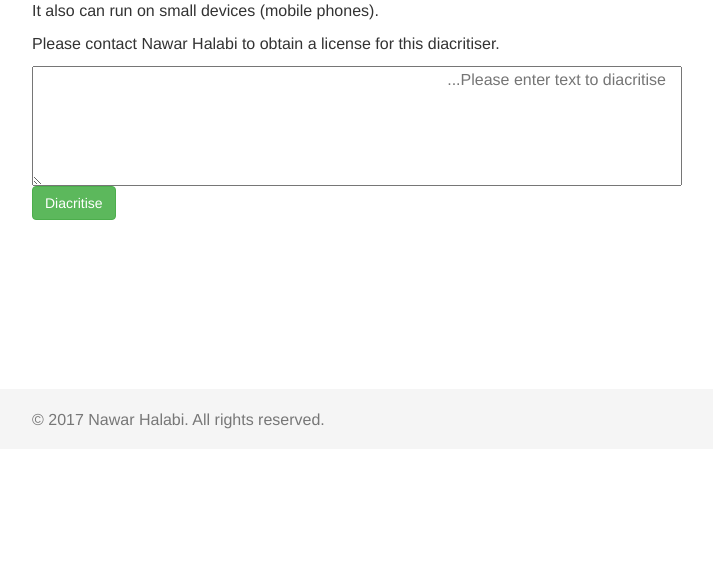
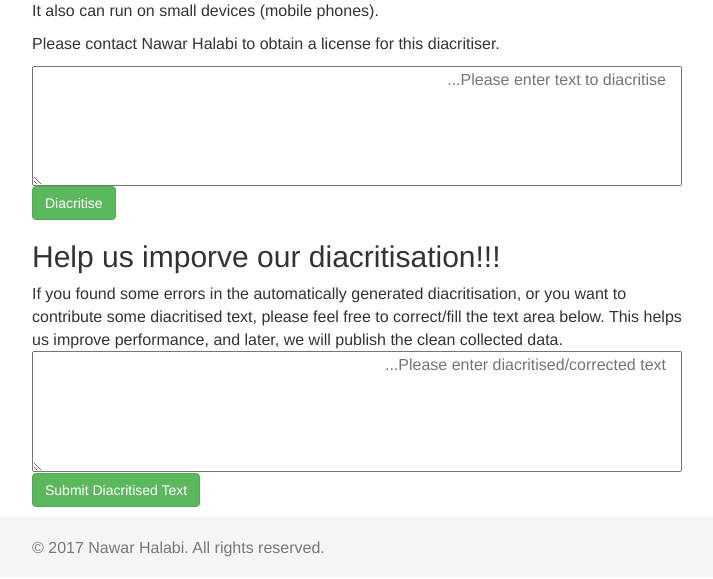
Before and after one commit to nawarhalabi/Arabic-Speech-Corpus-Website, a PHP site: page /diacritiser.php in a window 1280 px wide. Shown: the part 351-930 px from the top of the page, without its empty margins (283-996 px from the left). Before the commit the page ends 780 px from the top, so only its background shows below. Run offline with PHP 8.4, Linux system fonts and the light colour scheme; some libraries are stand-ins or nearby versions.

Commit message:
Added section for contribtuing corrections

```diff
--- a/diacritise.php
+++ b/diacritise.php
@@ -1,5 +1,5 @@
 <?php
-if ( isset( $_POST['text'] ) && strlen( $_POST['text'] ) < 300 ) {
+if ( isset( $_POST['text'] ) && strlen( $_POST['text'] ) < 1000 ) {
 	file_put_contents( getcwd() . '/diacritiser/input', $_POST['text'] );
 
 	$input = '"' . getcwd() . '/diacritiser/input"';
@@ -24,7 +24,7 @@ if ( isset( $_POST['text'] ) && strlen( $_POST['text'] ) < 300 ) {
 	}';
 } else {
 	echo '{
-		"text": "Input too long for this demo"
+		"text": "النص طويل جداً...Text too long for demo..."
 	}';
 }
 ?>
--- a/diacritiser.php
+++ b/diacritiser.php
@@ -45,6 +45,8 @@ ini_set("display_errors", 1);
 
 		<script src="js/analytics.js"></script>
 		<script src="js/diacritise.js"></script>
+		<script src="js/correct.js"></script>
+		<script src="https://www.google.com/recaptcha/api.js" async defer></script>
 	</head>
 
 	<body>
@@ -53,14 +55,17 @@ ini_set("display_errors", 1);
 			<a href="http://en.arabicspeechcorpus.com">
 				<img id="site-logo" src="img/logo.png" alt="logo" />
 			</a>
+
 			<div class="language-selector">
 				<a href="http://ar.arabicspeechcorpus.com/diacritiser.php" title="مشكل اللغة العربية">Arabic</a>
 				|
 				<a href="http://en.arabicspeechcorpus.com/diacritiser.php" title="Arabic Speech Corpus Diacritiser">English</a>
 			</div>
+
 			<div class="page-header">
 				<h1>Arabic Speech Corpus Diacritiser</h1>
 			</div>
+
 			<p>This diacritiser was trained on a dataset of millions of datapoints scraped from websites and from old books (Alshamila library). It uses Conditional Random Fields and achieves higher accuracy than all, bigger size, slower diacritisers out there.</p>
 			<p>It also can run on small devices (mobile phones).</p>
 			<p>Please contact Nawar Halabi to obtain a license for this diacritiser.</p>
@@ -68,6 +73,17 @@ ini_set("display_errors", 1);
 			<input class="btn btn-success" type="button" name="diacritise" value="Diacritise" />
 			<h2 id="result-header" class="hidden">Result</h2>
 			<p dir="rtl" id="diacritisation-result"></p>
+
+			<h2 id="corrections-header">Help us imporve our diacritisation!!!</h2>
+			<p>If you found some errors in the automatically generated diacritisation, or you want to contribute some diacritised text, please feel free to correct/fill the text area below. This helps us improve performance, and later, we will publish the clean collected data.
+			<textarea dir="rtl" class="col-xs-12" name="correction" rows="5" placeholder="Please enter diacritised/corrected text..."></textarea>
+			<div class="row">
+				<div class="col-xs-12">
+					<div class="g-recaptcha" data-sitekey="6LdothcUAAAAANTLzAF30jJz_o51CxlPi0XRYW1q"></div>
+				</div>
+			</div>
+			<input class="btn btn-success" type="button" name="correct" value="Submit Diacritised Text" />
+			<p id="correction-result"><p>
 		</div>
 
 		<footer class="footer">
```
Also changed, not shown: correction.php (added, +35 -0 lines), diacritiser.ar.php (+13 -0 lines).
